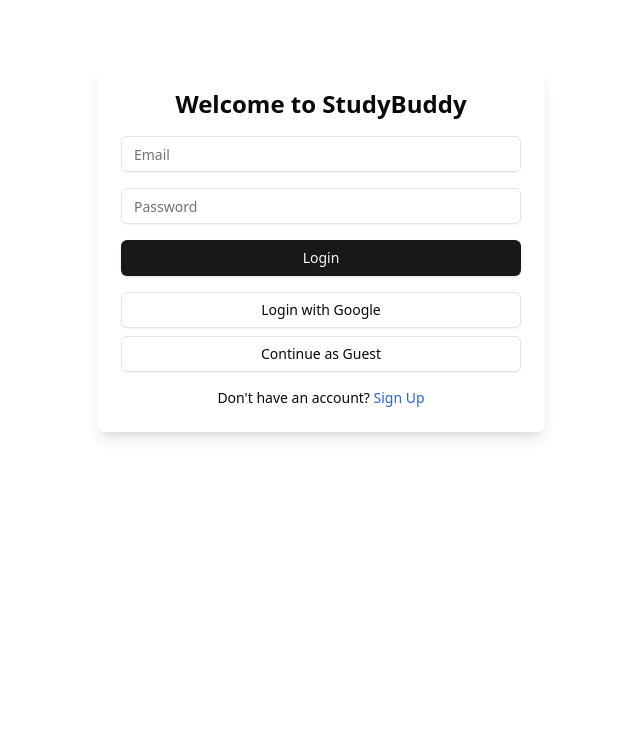
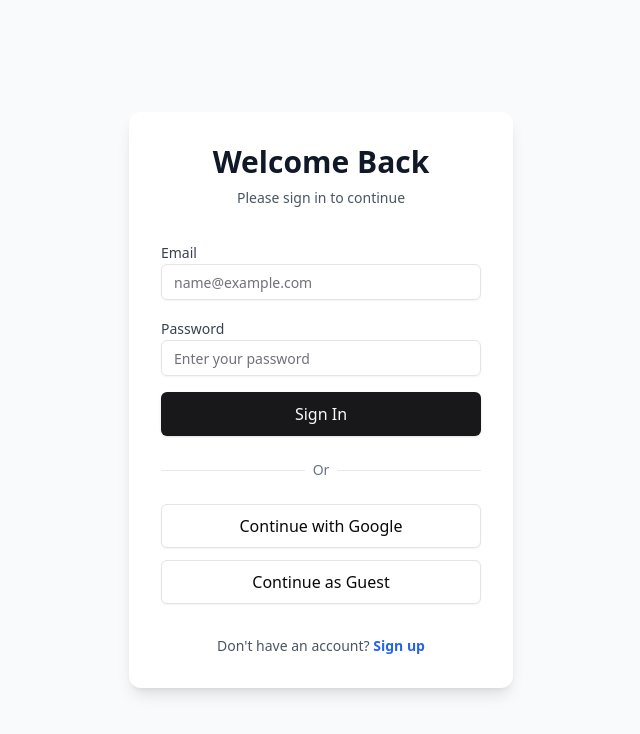
Before and after one commit to KevinBeltran23/LearnTogether, a Next.js app: page / in a window 1280 px wide. Shown: the top 734 px of the page, without its empty margins (319-959 px from the left). Built offline with nearby package versions, Linux system fonts and the light colour scheme; no server answers.

Commit message:
made sign up and login a bit prettier

```diff
--- a/src/app/page.tsx
+++ b/src/app/page.tsx
@@ -57,63 +57,112 @@ export default function LoginPage() {
   };
 
   return (
-    <div className="max-w-md mx-auto mt-16 p-6 bg-white shadow-lg rounded-lg">
-      <h2 className="text-2xl font-bold text-center mb-4">
-        Welcome to StudyBuddy
-      </h2>
+    <main className="min-h-screen flex items-center justify-center bg-gray-50">
+      <div className="w-full min-h-screen sm:min-h-fit sm:w-[24rem] sm:rounded-xl p-6 sm:p-8 bg-white sm:shadow-lg flex flex-col justify-center">
+        <section className="mb-8 text-center">
+          <h1 className="text-2xl sm:text-3xl font-bold text-gray-900">
+            Welcome Back
+          </h1>
+          <p className="mt-2 text-sm text-gray-600">
+            Please sign in to continue
+          </p>
+        </section>
 
-      {error && <p className="text-red-500 text-center">{error}</p>}
+        {/* Error Alert */}
+        {error && (
+          <div
+            role="alert"
+            aria-live="polite"
+            className="mb-4 p-4 bg-red-50 border border-red-100 text-red-600 text-sm rounded-lg"
+          >
+            {error}
+          </div>
+        )}
 
+        {/* Login Form */}
         <form onSubmit={handleLogin} className="space-y-4">
           <div>
+            <label
+              htmlFor="email"
+              className="text-sm font-medium text-gray-700"
+            >
+              Email
+            </label>
             <Input
               id="email"
               type="email"
-            placeholder="Email"
+              placeholder="name@example.com"
               value={email}
               onChange={(e) => setEmail(e.target.value)}
               required
+              className="w-full"
             />
           </div>
 
           <div>
+            <label
+              htmlFor="password"
+              className="text-sm font-medium text-gray-700"
+            >
+              Password
+            </label>
             <Input
               id="password"
               type="password"
-            placeholder="Password"
+              placeholder="Enter your password"
               value={password}
               onChange={(e) => setPassword(e.target.value)}
               required
+              className="w-full"
             />
           </div>
 
-        <Button type="submit" className="w-full">
-          Login
+          <Button type="submit" className="w-full h-11 text-base">
+            Sign In
           </Button>
         </form>
 
-      <div className="mt-4 space-y-2">
+        {/* Divider */}
+        <div className="relative my-6">
+          <div className="absolute inset-0 flex items-center">
+            <div className="w-full border-t border-gray-200"></div>
+          </div>
+          <div className="relative flex justify-center text-sm">
+            <span className="px-2 bg-white text-gray-500">Or</span>
+          </div>
+        </div>
+
+        {/* Social Login */}
+        <div className="space-y-3">
           <Button
             onClick={handleGoogleLogin}
             variant="outline"
-          className="w-full"
+            className="w-full h-11 text-base font-medium"
           >
-          Login with Google
+            Continue with Google
           </Button>
 
-        <Button variant="outline" className="w-full">
+          <Button
+            variant="outline"
+            className="w-full h-11 text-base font-medium"
+          >
             <Link href="/feed" className="w-full">
               Continue as Guest
             </Link>
           </Button>
         </div>
 
-      <p className="text-center text-sm mt-4">
+        {/* Sign Up Link */}
+        <p className="mt-8 text-center text-sm text-gray-600">
           Don&apos;t have an account?{' '}
-        <Link href="/signup" className="text-blue-600">
-          Sign Up
+          <Link
+            href="/signup"
+            className="font-semibold text-blue-600 hover:text-blue-500"
+          >
+            Sign up
           </Link>
         </p>
       </div>
+    </main>
   );
 }
--- a/src/app/signup/page.tsx
+++ b/src/app/signup/page.tsx
@@ -47,56 +47,100 @@ export default function SignupPage() {
   };
 
   return (
-    <div className="max-w-md mx-auto mt-16 p-6 bg-white shadow-lg rounded-lg">
-      <h2 className="text-2xl font-bold text-center mb-4">Sign Up</h2>
+    <main className="min-h-screen flex items-center justify-center bg-gray-50">
+      <div className="w-full min-h-screen sm:min-h-fit sm:w-[24rem] sm:rounded-xl p-6 sm:p-8 bg-white sm:shadow-lg flex flex-col justify-center">
+        <section className="mb-8 text-center">
+          <h1 className="text-2xl sm:text-3xl font-bold text-gray-900">
+            Create Account
+          </h1>
+          <p className="mt-2 text-sm text-gray-600">
+            Please sign up to continue
+          </p>
+        </section>
 
-      {error && <p className="text-red-500 text-center">{error}</p>}
+        {/* Error Alert */}
+        {error && (
+          <div
+            role="alert"
+            aria-live="polite"
+            className="mb-4 p-4 bg-red-50 border border-red-100 text-red-600 text-sm rounded-lg"
+          >
+            {error}
+          </div>
+        )}
 
+        {/* Signup Form */}
         <form onSubmit={handleSignup} className="space-y-4">
           <div>
+            <label
+              htmlFor="email"
+              className="text-sm font-medium text-gray-700"
+            >
+              Email
+            </label>
             <Input
               id="email"
               type="email"
-            placeholder="Email"
+              placeholder="name@example.com"
               value={email}
               onChange={(e) => setEmail(e.target.value)}
               required
+              className="w-full"
             />
           </div>
 
           <div>
+            <label
+              htmlFor="password"
+              className="text-sm font-medium text-gray-700"
+            >
+              Password
+            </label>
             <Input
               id="password"
               type="password"
-            placeholder="Password"
+              placeholder="Create a password"
               value={password}
               onChange={(e) => setPassword(e.target.value)}
               required
+              className="w-full"
             />
           </div>
 
           <div>
+            <label
+              htmlFor="confirmPassword"
+              className="text-sm font-medium text-gray-700"
+            >
+              Confirm Password
+            </label>
             <Input
               id="confirmPassword"
               type="password"
-            placeholder="Confirm Password"
+              placeholder="Confirm your password"
               value={confirmPassword}
               onChange={(e) => setConfirmPassword(e.target.value)}
               required
+              className="w-full"
             />
           </div>
 
-        <Button type="submit" className="w-full">
-          Sign Up
+          <Button type="submit" className="w-full h-11 text-base">
+            Create Account
           </Button>
         </form>
 
-      <p className="text-center text-sm mt-4">
+        {/* Sign In Link */}
+        <p className="mt-8 text-center text-sm text-gray-600">
           Already have an account?{' '}
-        <Link href="/" className="text-blue-600">
-          Login
+          <Link
+            href="/"
+            className="font-semibold text-blue-600 hover:text-blue-500"
+          >
+            Sign in
           </Link>
         </p>
       </div>
+    </main>
   );
 }
```
Lines whose indentation alone changed are shown as unchanged.
